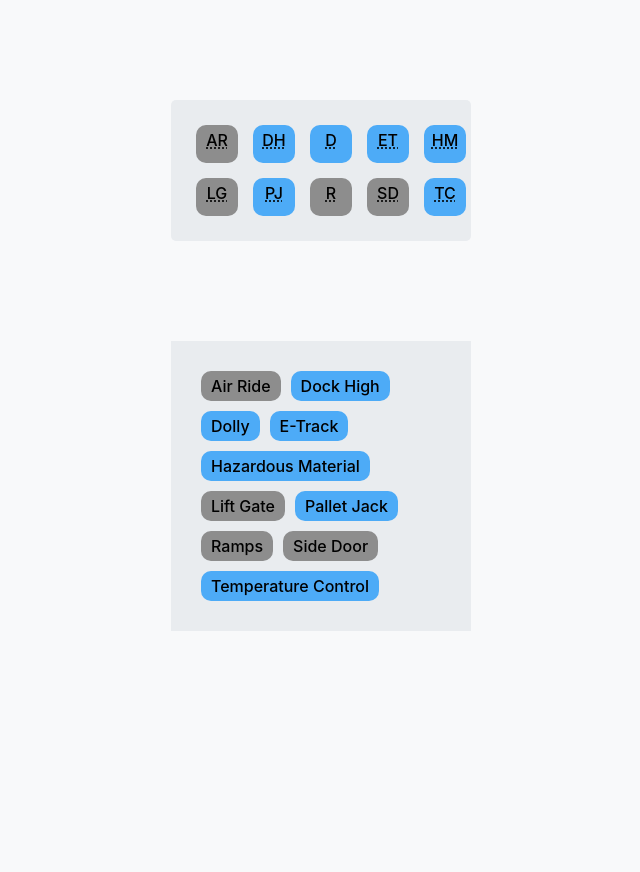
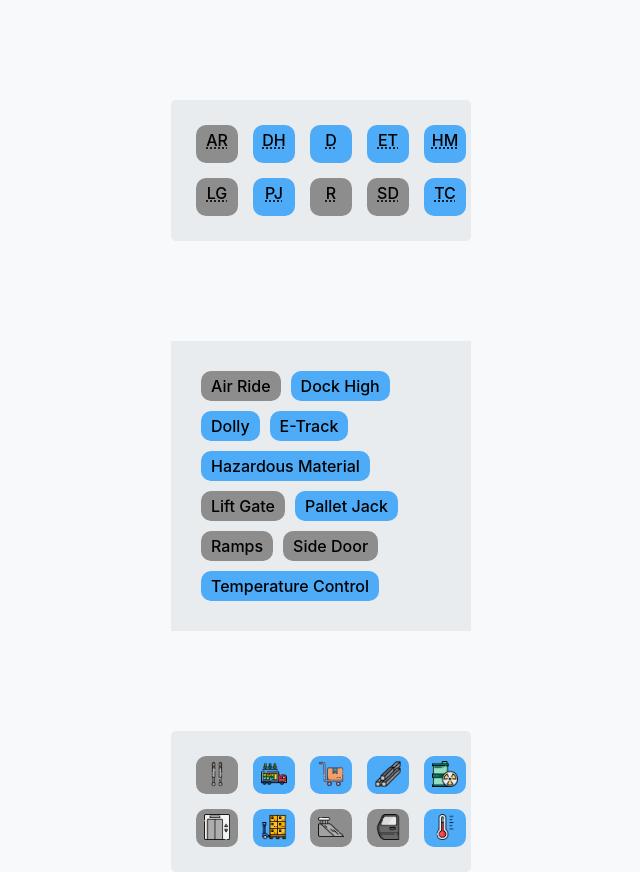
Before and after one commit to EvilCheetah/reactjs-vehicle-equipment-icons, a React (Create React App) app: page / in a window 1280 px wide. Shown: the whole page, without its empty margins (319-959 px from the left). Before the commit the page ends 800 px from the top, so only its background shows below. Built offline with nearby package versions, Linux system fonts and the light colour scheme.

Commit message:
add: visual to the display

```diff
--- a/src/DisplayMenu.tsx
+++ b/src/DisplayMenu.tsx
@@ -3,6 +3,7 @@ import { Abbreviation } from './components/abbreviation/Abbreviation';
 import data from './data.json';
 import { Equipment } from './types/equipment.type';
 import { FullDescription } from './components/full-description/FullDescription';
+import { Visual } from './components/visual/Visual';
 
 
 export function DisplayMenu()
@@ -13,6 +14,7 @@ export function DisplayMenu()
         <div className="display-menu">
             <Abbreviation equipment={equipment} />
             <FullDescription equipment={equipment} />
+            <Visual equipment={equipment} />
         </div>
     );
 }
```
